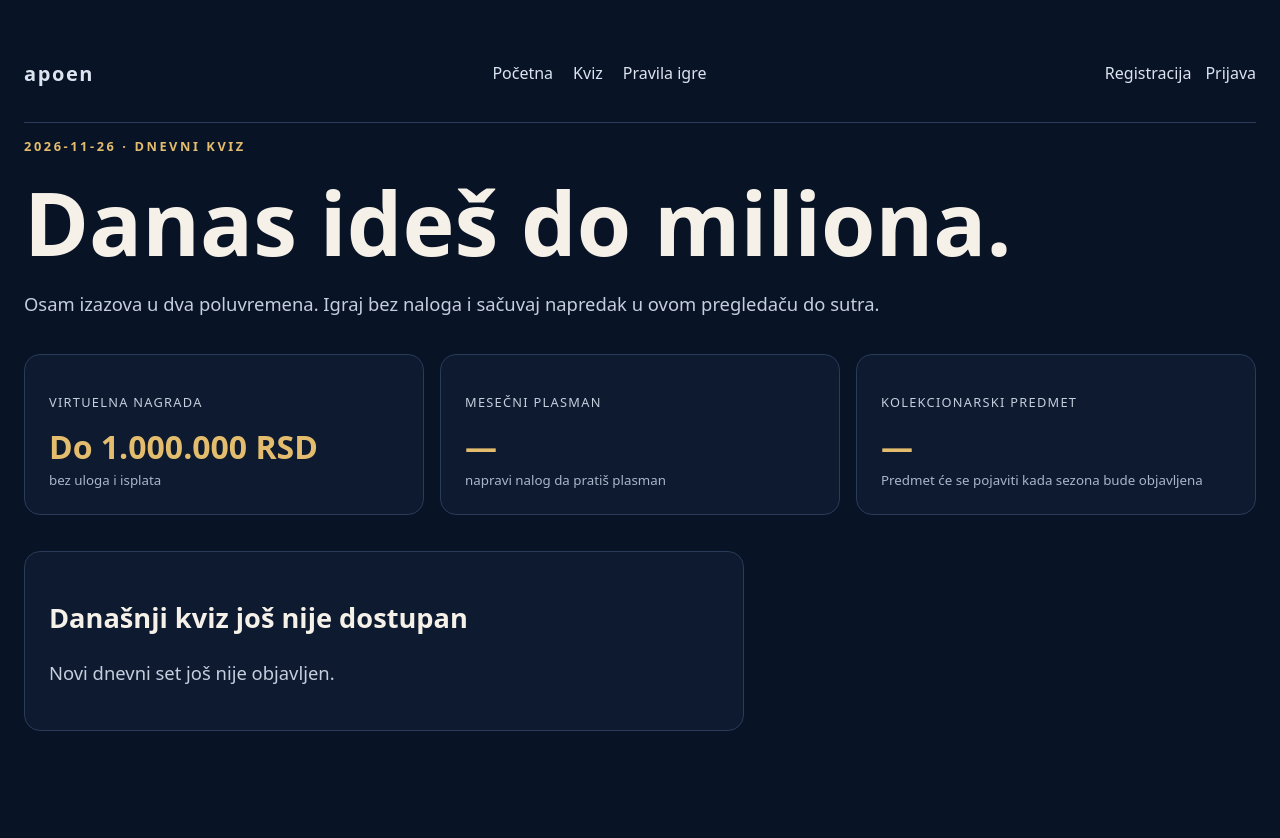
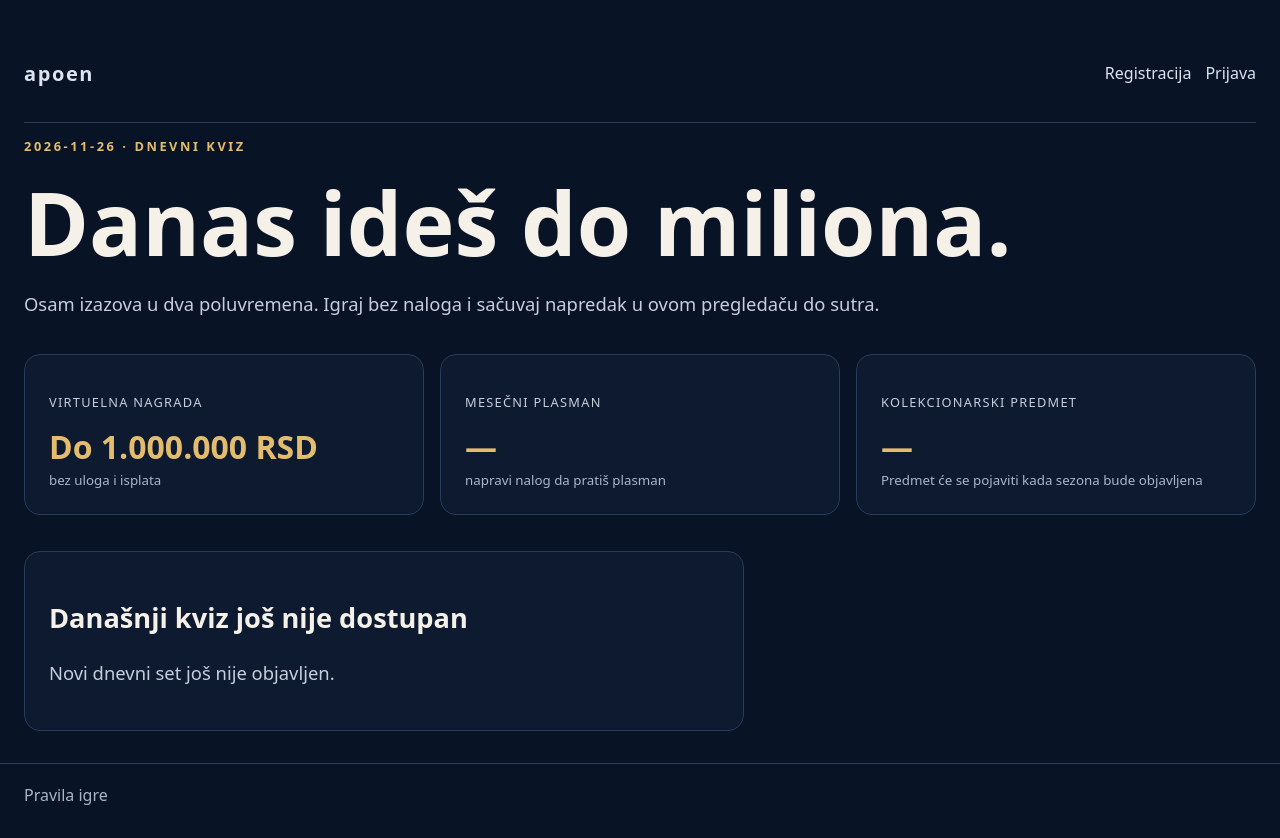
Before and after one commit to dejannr/apoen, a Next.js app: page / in a window 1280 px wide. Before the commit the page ends 800 px from the top, so only its background shows below. Built offline with nearby package versions, Linux system fonts and the light colour scheme; no server answers; the database is empty.

Commit message:
Move game rules to footer

```diff
--- a/src/components/dashboard-home.tsx
+++ b/src/components/dashboard-home.tsx
@@ -17,10 +17,11 @@ export default async function DashboardHome({ user }: { user: { id: string; name
   const next = season?.tiers.find((tier) => tier.thresholdAmount > total);
   const set = season ? await db.dailySet.findFirst({ where: { seasonId: season.id, playDate: new Date(`${today}T00:00:00.000Z`), status: 'PUBLISHED' }, select: { id: true } }) : null;
 
-  return <main>
+  return <>
+    <main>
     <header className="top">
       <Link href="/" className="brand">apoen</Link>
-      <nav><Link href="/">Početna</Link><Link href="/kviz">Kviz</Link>{user && <><Link href="/banka">Banka</Link><Link href="/rang-lista">Rang-lista</Link><Link href="/kolekcija">Kolekcija</Link><Link href="/profil">Profil</Link>{user.role === 'ADMIN' && <Link href="/admin">Admin</Link>}</>}{!user && <Link href="/pravila">Pravila igre</Link>}</nav>
+      {user && <nav aria-label="Glavna navigacija"><Link href="/banka">Banka</Link><Link href="/rang-lista">Rang-lista</Link><Link href="/kolekcija">Kolekcija</Link><Link href="/profil">Profil</Link>{user.role === 'ADMIN' && <Link href="/admin">Admin</Link>}</nav>}
       {user ? <><span>{user.name}</span><SignOut /></> : <div className="controls"><Link href="/register">Registracija</Link><Link href="/login">Prijava</Link></div>}
     </header>
     <p className="eyebrow">{today} · DNEVNI KVIZ</p>
@@ -33,5 +34,7 @@ export default async function DashboardHome({ user }: { user: { id: string; name
     </div>
     <DashboardQuizCard available={Boolean(set)} authenticated={Boolean(user)} />
     {user && next && <p className="muted">Do nivoa „{next.tierName}” nedostaje {money(next.thresholdAmount - total)} RSD.</p>}
-  </main>;
+    </main>
+    <footer className="site-footer"><Link href="/pravila">Pravila igre</Link></footer>
+  </>;
 }
```
Also changed, not shown: src/app/globals.css.
